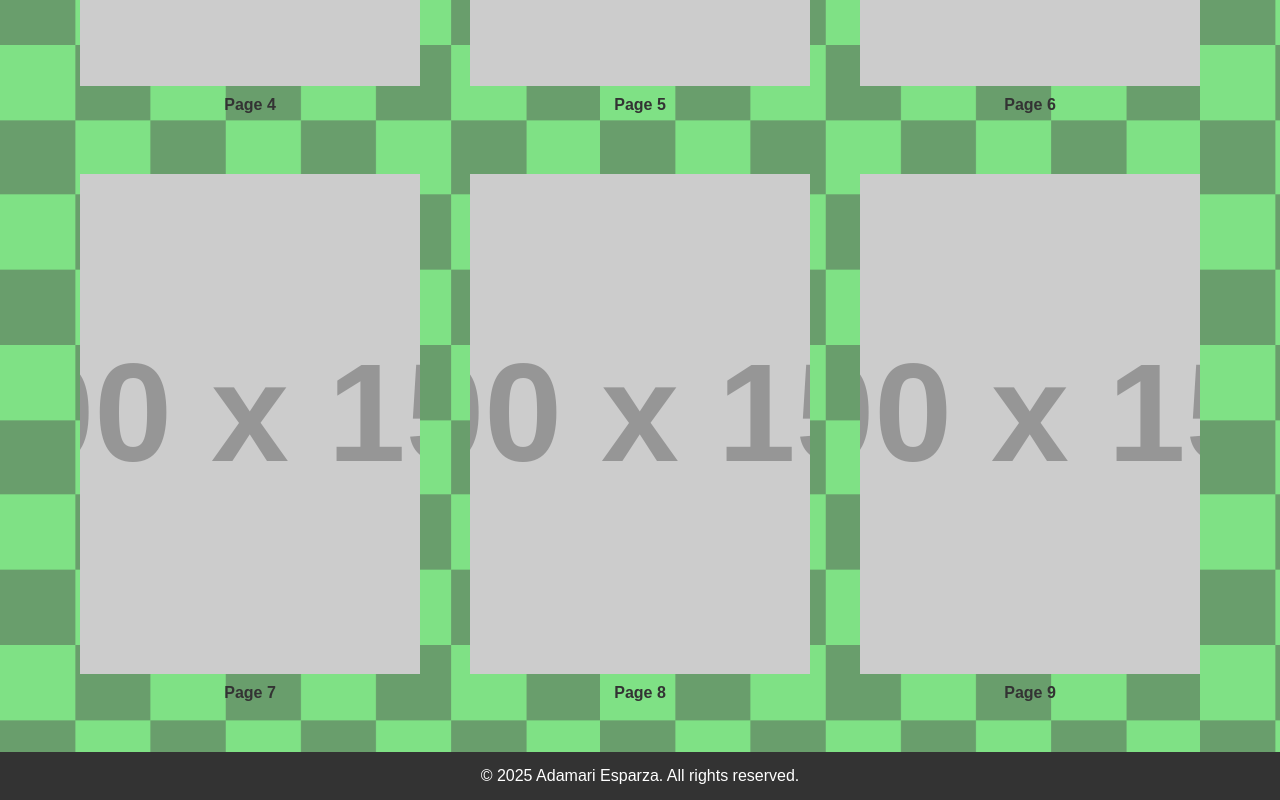
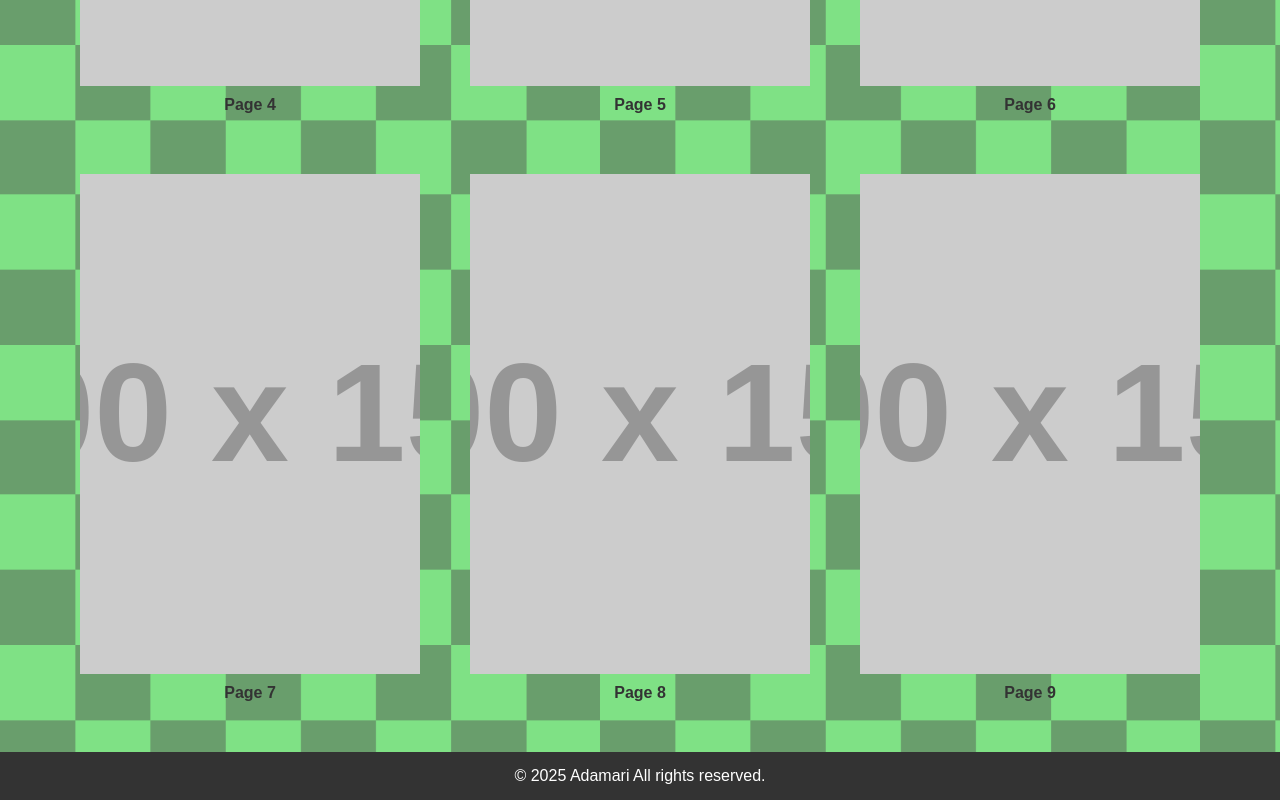
Before and after one commit to adamari838/Adamari-Gardens, a plain HTML site: page about.html in a window 1280 px wide. Shown: the part 1155-1955 px from the top of the page. Drawn offline with Linux system fonts and the light colour scheme; placeholder pictures from the web are drawn by us.

Commit message:
Update about.html

```diff
--- a/about.html
+++ b/about.html
@@ -91,7 +91,7 @@
 
   <!-- Footer -->
   <footer>
-    &copy; 2025 Adamari Esparza. All rights reserved.
+    &copy; 2025 Adamari All rights reserved.
   </footer>
 
 </body>
```
